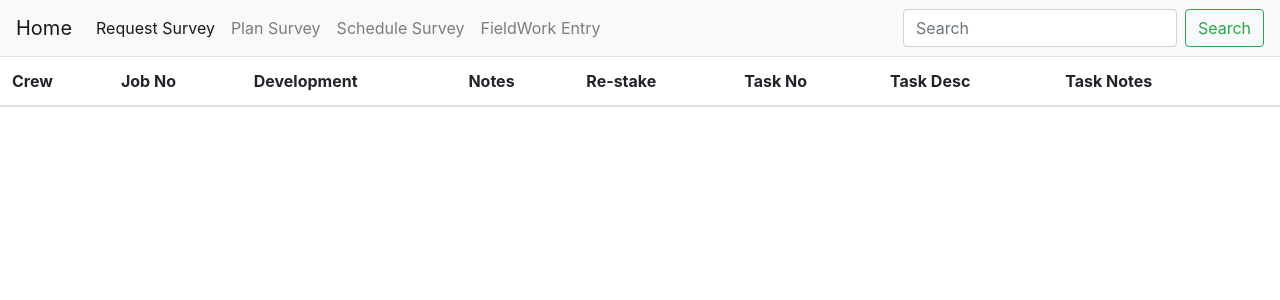
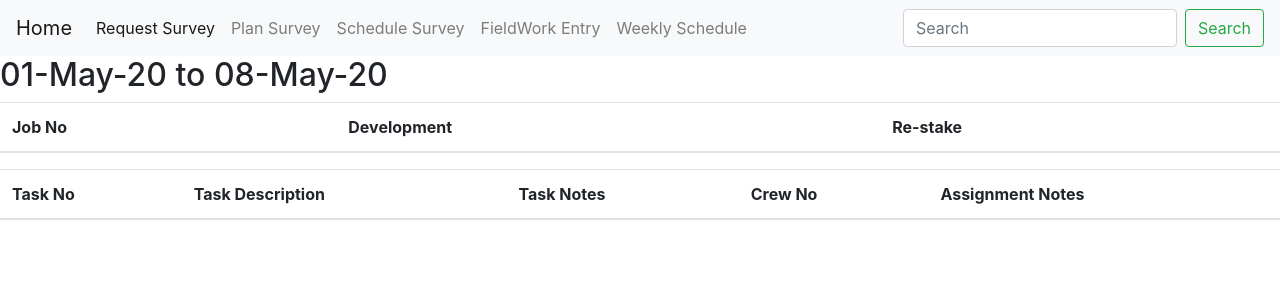
Before and after one commit to Spots87/JonesEngineeringINFX435, a Flask app: page /weeklyschedule in a window 1280 px wide. Shown: the top 300 px of the page. Run offline with Flask 2, Linux system fonts and the light colour scheme; data that the repository does not hold is empty; some libraries are stand-ins or nearby versions.

Commit message:
weeklyschedule complete

```diff
--- a/app.py
+++ b/app.py
@@ -233,37 +233,81 @@ def fieldworkReport():
 
     return render_template('fieldreport.html', jobs=jobs)
 
+@app.route('/weeklyinfo', methods=['GET'])
+def weeklyinfo():
+
+    today = _getDate()
+    today = datetime.strftime(today, '%d-%b-%y')
+    week_after = datetime.now() + timedelta(days=7)
+    week_after = datetime.strftime(week_after, '%d-%b-%y')
+    scheduledetails = []
+    allinfo = db.session.query(SurveyRequest, Task, SurveyPlan, Assigned, Schedule).filter(
+        SurveyRequest.jobno == Schedule.jobno).filter(
+            Assigned.assignno == Schedule.assignno).filter(
+                Assigned.workdate >= today, Assigned.workdate <= week_after).filter(
+                    SurveyPlan.jobno == SurveyRequest.jobno).filter(
+                        Task.taskno == Assigned.taskno).all()
+
+    biglistinfo = []
+    for x in allinfo:
+        for y in x:
+            biglistinfo.append(y)
+
+
+    schedule = {'jobno': None,
+                'tasks': [],
+                'development': None,
+                'restakecount': None}
+
+    for b in biglistinfo:
+        if isinstance(b, SurveyRequest):
+            if b.jobno != schedule['jobno']:
+                schedule['jobno'] = b.jobno
+                schedule['development'] = b.development
+                schedule['restakecount'] = b.restakecount
+                scheduledetails.append(schedule)
+
+    for b in biglistinfo:
+        if isinstance(b, Task):
+            for schedule in scheduledetails:
+                if not any(t['taskno'] == b.taskno for t in schedule['tasks']):
+                    schedule['tasks'].append({'taskno': b.taskno, 'taskdesc': b.description})
+
+    for b in biglistinfo:
+        if isinstance(b, SurveyPlan):
+            for schedule in scheduledetails:
+                if any(t['taskno'] == b.taskno for t in schedule['tasks']):
+                    for t in schedule['tasks']:
+                        if t['taskno'] == b.taskno:
+                            if b.notes is None:
+                                t['notes'] = ""
+                            else:
+                                t['notes'] = b.notes
+
+    for b in biglistinfo:
+        if isinstance(b, Assigned):
+            for schedule in scheduledetails:
+                if any(t['taskno'] == b.taskno for t in schedule['tasks']):
+                    for t in schedule['tasks']:
+                        if t['taskno'] == b.taskno:
+                            t['crewno'] = b.crewno
+                            if b.notes is None:
+                                t['assignnotes'] = ""
+                            else:
+                                t['assignnotes'] = b.notes
+
+    return jsonify(scheduledetails)
+
 @app.route('/weeklyschedule', methods=['GET'])
 def weeklyschedule():
     today = _getDate()
     today = datetime.strftime(today, '%d-%b-%y')
     week_after = datetime.now() + timedelta(days=7)
     week_after = datetime.strftime(week_after, '%d-%b-%y')
-    scheduledetails = []
-    w_assigned = Assigned.query.filter(Assigned.workdate >= today, Assigned.workdate <= week_after).all()
-    for a in w_assigned:
-        sinfo = {
-            'crewno': a.crewno,
-            'assignnotes': a.notes,
-            'tasks': [],
-        }
-        s = Schedule.query.filter_by(assignno=a.assignno).first()
-        sinfo['jobno'] = s.jobno
-        sr = SurveyRequest.query.filter_by(jobno=sinfo['jobno']).first()
-        sinfo['development'] = sr.development
-        sinfo['restake'] = sr.restakecount
-        sp = SurveyPlan.query.filter_by(jobno=sinfo['jobno']).all()
-        for p in sp:
-            task = {
-                'taskno': p.taskno,
-                'notes': p.notes,
-            }
-            t = Task.query.get(p.taskno)
-            task['description'] = t.description
-            sinfo['tasks'].append(task)
-        scheduledetails.append(sinfo)
 
-    return render_template('weeklySchedule.html', schedules=scheduledetails)
+
+
+    return render_template('weeklySchedule.html', start=today, end=week_after)
 
 
 
--- /dev/null
+++ b/static/js/weeklyschedule.js
@@ -0,0 +1,25 @@
+
+let curLocation = window.location;
+let baseUrl = curLocation.protocol + "//" + curLocation.host;
+let infoUrl = `${baseUrl}/weeklyinfo`
+$.getJSON(infoUrl, function(data){
+    $.each(data, function(i, obj){
+        $("#jobinfo > tbody:last-child").append(`
+        <tr>
+            <td>${obj.jobno}</td>
+            <td>${obj.development}</td>
+            <td>${obj.restakecount}</td>
+        <tr>
+        `)
+        obj.tasks.forEach(function(t){
+            $("#taskinfo > tbody:last-child").append(`
+            <tr>
+                <td>${t.taskno}</td>
+                <td>${t.taskdesc}</td>
+                <td>${t.notes}</td>
+                <td>${t.crewno}</td>
+                <td>${t.assignnotes}</td>
+            `)
+        })
+    })
+})
--- a/templates/base.html
+++ b/templates/base.html
@@ -29,6 +29,7 @@
       <li class="nav-item">
       <a class="nav-link" href="{{url_for('fieldworkReport')}}">FieldWork Entry</a>
       </li>
+      <a class="nav-link" href="{{url_for('weeklyschedule')}}">Weekly Schedule</a>
     </ul>
     <form class="form-inline my-2 my-lg-0">
       <input class="form-control mr-sm-2" type="search" placeholder="Search" aria-label="Search">
--- a/templates/weeklySchedule.html
+++ b/templates/weeklySchedule.html
@@ -1,32 +1,37 @@
 {% extends 'base.html' %}
 {% block content %}
-<table class="table">
+<h2>{{start}} to {{end}}</h2>
+<div class="col-xs-6">
+    <div class="table-responsive">
+        <table id="jobinfo" class="table table-striped">
             <thead>
                 <tr>
-            <th>Crew</th>
                     <th>Job No</th>
                     <th>Development</th>
-            <th>Notes</th>
                     <th>Re-stake</th>
-            <th>Task No</th>
-            <th>Task Desc</th>
-            <th>Task Notes<th>
                 </tr>
             <thead>
             <tbody>
-    {% for schedule in schedules %}
-        <tr>
-            <td>{{schedule['crewno']}}</td>
-            <td>{{schedule['jobno']}}</td>
-            <td>{{schedule['development']}}</td>
-            <td>{{schedule['assignnotes']}}</td>
-            {% for task in schedule['tasks'] %}
-                <td>{{task['taskno']}}<td>
-                <td>{{task['description']}}</td>
-                <td>{{task['notes']}}</td>
-                <tr>
-            {% endfor %}
-    {% endfor %}
             </tbody>
         </table>
+    </div>
+</div>
+<div class="col-xs-6">
+    <div class="table-responsive">
+        <table id="taskinfo" class="table table-striped">
+            <thead>
+                <tr>
+                    <th>Task No</th>
+                    <th>Task Description</th>
+                    <th>Task Notes</th>
+                    <th>Crew No</th>
+                    <th>Assignment Notes</th>
+                </tr>
+            </thead>
+            <tbody>
+            </tbody>
+        </table>
+    </div>
+</div>
+<script type="text/javascript" src="{{url_for('static', filename='js/weeklyschedule.js')}}"></script>
 {% endblock %}
```
Lines whose indentation alone changed are shown as unchanged.
